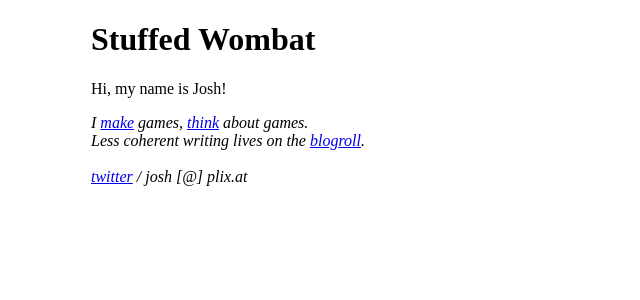
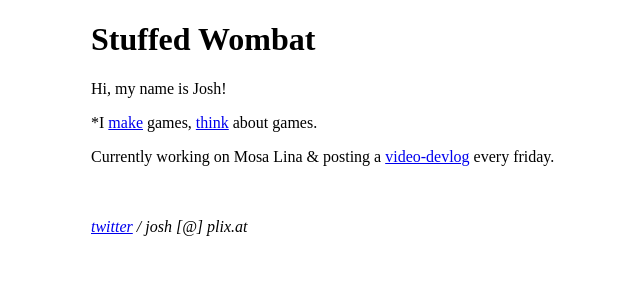
Before and after one commit to stuffedwombat/stuffedwombat.github.io, a Jekyll site: the page built from index.md, in a window 1280 px wide. Shown: the top 300 px of the page, without its empty margins (233-873 px from the left). Built offline with Jekyll 4.4.1, drawn with Linux system fonts in a browser that asks for light colours; our own code applies the rules of GitHub Pages for plain Markdown files; comment, search, counter and statistics services are not loaded.

Commit message:
Update index.md

```diff
--- a/index.md
+++ b/index.md
@@ -3,6 +3,8 @@
 Hi, my name is Josh!<br>
 
 *I [make](games) games, [think](thinking) about games. <br>
-Less coherent writing lives on the [blogroll](blogroll).*
+
+Currently working on Mosa Lina & posting a [video-devlog](https://youtube.com/playlist?list=PLV1v_ltJN06qVPhqwjvIN9UO0phWuWDUj&si=qcdbOuZrdWHAoTn9) every friday.
+
 <br><br>
 *<a href="https://twitter.com/wombatstuff" target="_blank">twitter</a> / josh [@] plix.at*
```
